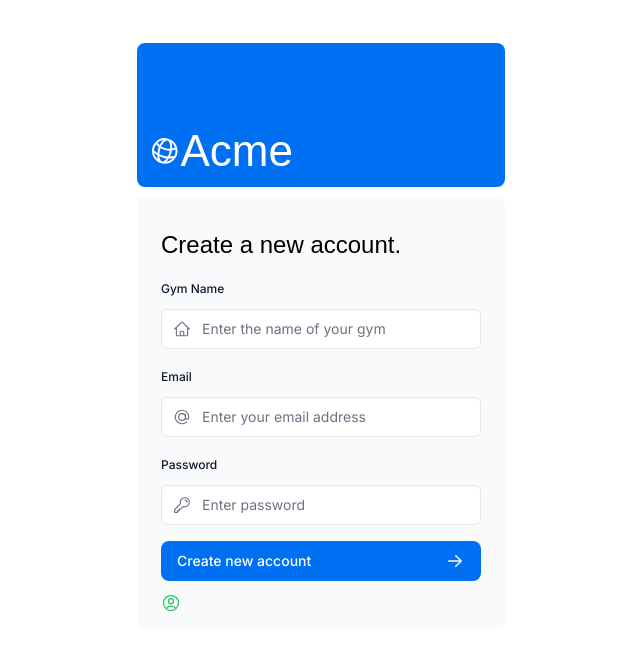
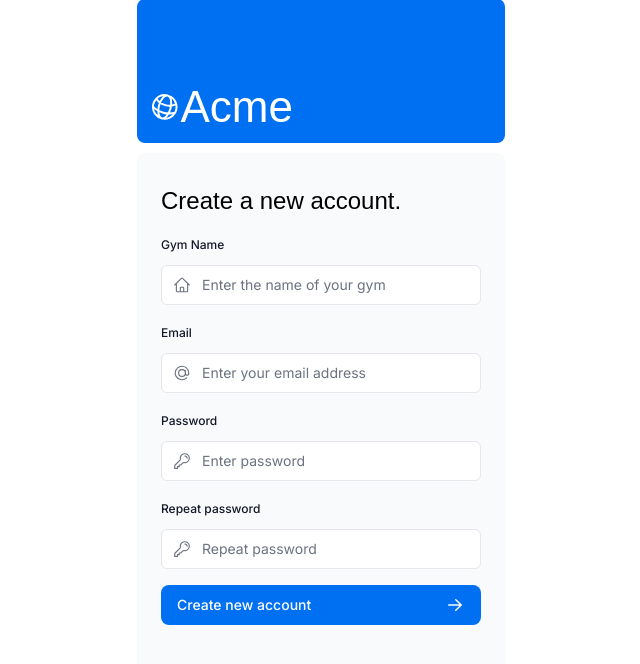
Before and after one commit to JoaquinCardozo/hplan, a Next.js app: page /register in a window 1280 px wide. Shown: the top 664 px of the page, without its empty margins (319-959 px from the left). Built offline with nearby package versions, Linux system fonts and the light colour scheme; a web font is replaced by a local one.

Commit message:
Register coach function refactor and password repeat field done

```diff
--- a/app/lib/actions.ts
+++ b/app/lib/actions.ts
@@ -35,6 +35,7 @@ export type RegisterCoachFormState = {
   errors?: {
     email?: string[];
     password?: string[];
+    passwordRepeat?: string[];
     gymName?: string[];
   };
   message?: string | null;
--- a/app/ui/register-form.tsx
+++ b/app/ui/register-form.tsx
@@ -11,10 +11,22 @@ import {
 import { ArrowRightIcon } from '@heroicons/react/20/solid';
 import { Button } from '@/app/ui/button';
 import { useFormState, useFormStatus } from 'react-dom';
-import { registerCoach } from '@/app/lib/actions';
+import { registerCoach, RegisterCoachFormState } from '@/app/lib/actions';
 
 export default function RegisterForm() {
-  const [formState, formAction] = useFormState(registerCoach, { /* initialState is empty */ });
+  const [formState, formAction] = useFormState(registerCoachIfPasswordRepeatIsValid, { /* initialState is empty */ });
+
+  async function registerCoachIfPasswordRepeatIsValid(prevState: RegisterCoachFormState, formData: FormData) {
+    if (formData.get('password') == formData.get('passwordRepeat')) {
+      return registerCoach(prevState, formData);
+    }
+    else {
+      return {
+        errors: { passwordRepeat: ['Password is not the same'] },
+        message: 'Form data for new coach is not valid.',
+      };
+    }
+  };
 
   return (
     <form action={formAction} className="space-y-3">
@@ -35,7 +47,7 @@ export default function RegisterForm() {
               id="gymName"
               name="gymName"
               placeholder="Enter the name of your gym"
-              // required
+              required
               aria-describedby="gymName-error"
             />
             <HomeIcon className="pointer-events-none absolute left-3 top-1/2 h-[18px] w-[18px] -translate-y-1/2 text-gray-500 peer-focus:text-gray-900" />
@@ -93,7 +105,7 @@ export default function RegisterForm() {
                 name="password"
                 placeholder="Enter password"
                 required
-                // minLength={6}
+                minLength={6}
                 aria-describedby="password-error"
               />
               <KeyIcon className="pointer-events-none absolute left-3 top-1/2 h-[18px] w-[18px] -translate-y-1/2 text-gray-500 peer-focus:text-gray-900" />
@@ -107,27 +119,34 @@ export default function RegisterForm() {
                 ))}
             </div>
           </div>
-          {/*<div className="mt-4">
+          <div className="mt-4">
             <label
               className="mb-3 mt-5 block text-xs font-medium text-gray-900"
-              htmlFor="password"
+              htmlFor="password-repeat"
             >
               Repeat password
             </label>
             <div className="relative">
               <input
                 className="peer block w-full rounded-md border border-gray-200 py-[9px] pl-10 text-sm outline-2 placeholder:text-gray-500"
-                id="password"
+                id="passwordRepeat"
                 type="password"
-                name="password"
-                placeholder="Enter password"
+                name="passwordRepeat"
+                placeholder="Repeat password"
                 required
-                minLength={6}
                 aria-describedby="password-repeat-error"
               />
               <KeyIcon className="pointer-events-none absolute left-3 top-1/2 h-[18px] w-[18px] -translate-y-1/2 text-gray-500 peer-focus:text-gray-900" />
             </div>
-          </div>*/}
+            <div id="passwordRepeat-error" aria-live="polite" aria-atomic="true">
+              {formState.errors?.passwordRepeat &&
+                formState.errors.passwordRepeat.map((error: string) => (
+                  <p className="mt-2 text-sm text-red-500" key={error}>
+                    {error}
+                  </p>
+                ))}
+            </div>
+          </div>
         </div>
         <RegisterButton />
         <div
@@ -135,7 +154,7 @@ export default function RegisterForm() {
           aria-live="polite"
           aria-atomic="true"
         >
-          {!formState.errors && (
+          {formState.message && !formState.errors && (
             <>
               <UserCircleIcon className="h-5 w-5 text-green-500" />
               <p className="text-sm text-green-500">{formState.message}</p>
```
